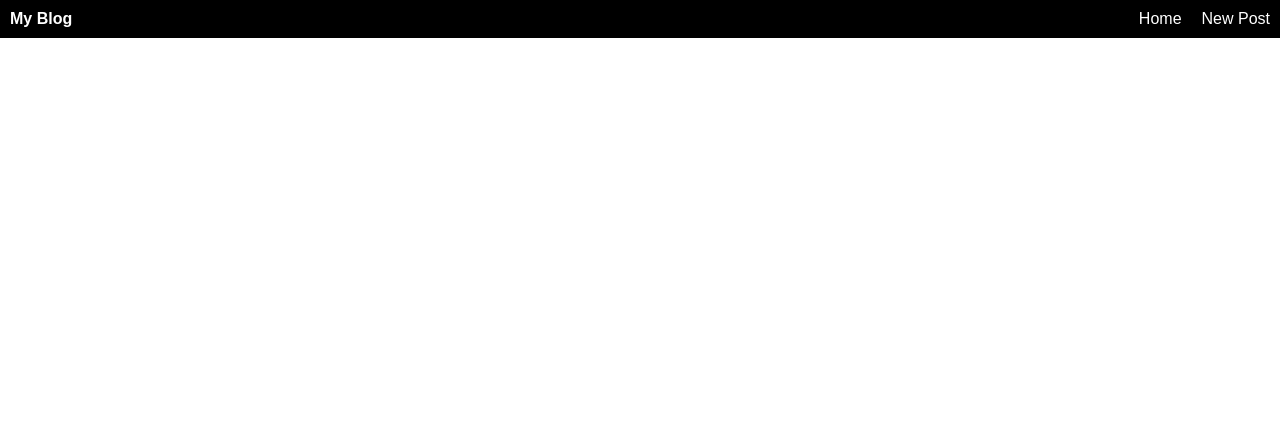
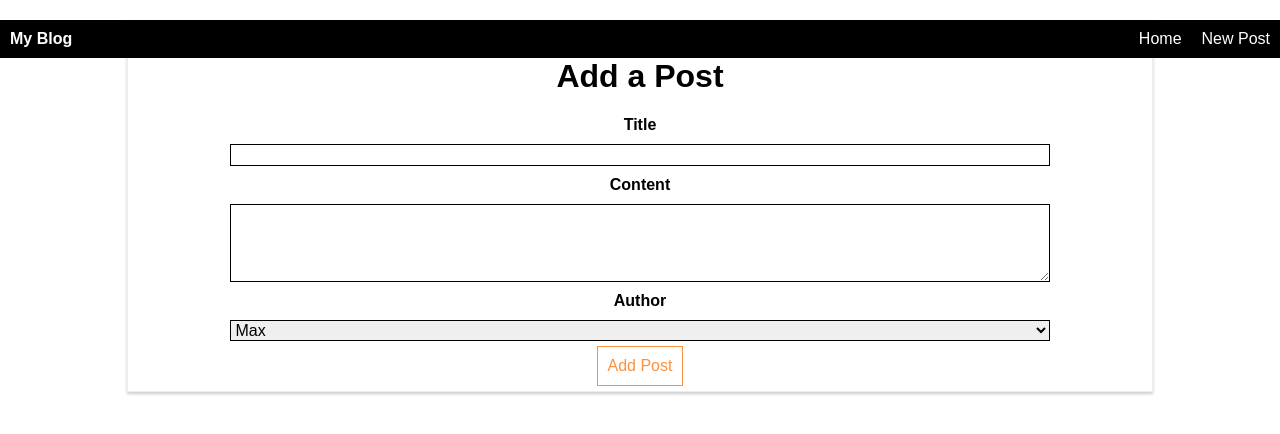
Before and after one commit to shaonkabir8/complete-react-guideline-udemy, a React (Create React App) app: page /new-post in a window 1280 px wide. Shown: the top 434 px of the page. Built offline with nearby package versions, Linux system fonts and the light colour scheme.

Commit message:
Router added for [New Post] Component

```diff
--- a/src/containers/Blog/Blog.js
+++ b/src/containers/Blog/Blog.js
@@ -2,6 +2,7 @@
 import { Route } from 'react-router-dom'
 import './Blog.css';
 import Posts from '../Blog/Posts/Posts'
+import NewPost from '../Blog/NewPost/NewPost'
 
 class Blog extends Component {
     render () {
@@ -20,6 +21,7 @@
                 </header>
                 {/* <Route path="/" exact render={() => <h2>Home</h2>} /> */}
                 <Route path="/" exact component={Posts} />
+                <Route path="/new-post" component={NewPost} />
             </div>
         );
     }
```
